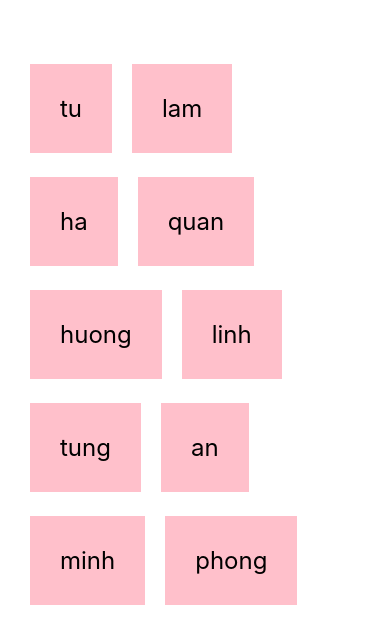
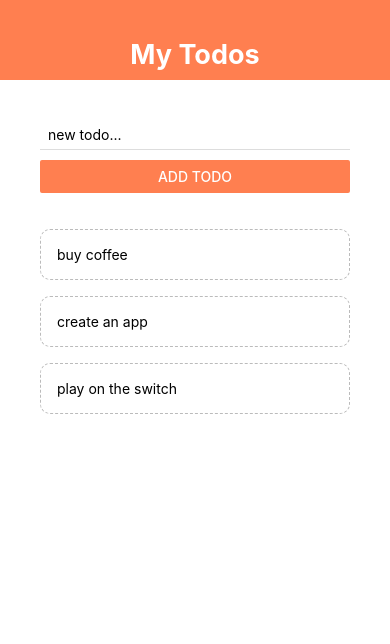
Before and after one commit to thuyhu1080/NinjaRN, a React Native app: screen / in a window 390 px wide. Shown: the top 644 px of the page. Built offline with nearby package versions, Linux system fonts and the light colour scheme.

Commit message:
Add Todo

```diff
--- a/App.js
+++ b/App.js
@@ -1,49 +1,48 @@
 import React, { useState } from 'react';
-import { StyleSheet, Text, View, FlatList, TouchableOpacity } from 'react-native';
+import { StyleSheet, Text, View, FlatList, } from 'react-native';
+import Header from './components/header';
+import TodoItem from './components/todoItem';
+import AddTodo from './components/addTodo'
 
 export default function App() {
-  const [people, setPeople] = useState([
-    { name: 'tu', id: '1' },
-    { name: 'lam', id: '2' },
-    { name: 'ha', id: '3' },
-    { name: 'quan', id: '4' },
-    { name: 'huong', id: '5' },
-    { name: 'linh', id: '6' },
-    { name: 'tung', id: '7' },
-    { name: 'an', id: '8' },
-    { name: 'minh', id: '9' },
-    { name: 'phong', id: '10' },
+  const [todos, setTodos] = useState([
+    { text: 'buy coffee', key: '1'},
+    { text: 'create an app', key: '2'},
+    { text: 'play on the switch', key: '3'}
   ]);
 
-  const pressHandler = (id) => {
-    console.log(id);
-    setPeople((prevPeople) => {
-      return prevPeople.filter(person => person.id != id)
+  const pressHandler = (key) => {
+    setTodos((prevTodos) => {
+      return prevTodos.filter(todo => todo.key != key);
+    });
+  }
+
+  const submitHandler = (text) => {
+    setTodos((prevTodos) => {
+      return [
+        { text: text, key: Math.random().toString() },
+      ]
+
     })
   }
 
   return (
     <View style={styles.container}>
+      {/* header */}
+      <Header />
+      <View style={styles.content}>
+        <AddTodo submitHandler={submitHandler} />
+        {/* to form */}
+        <View style={styles.list}>
+          <FlatList
+            data={todos}
+            renderItem={({ item }) => (
+              <TodoItem item={item} pressHandler={pressHandler}/>
+            )}
+          />
+        </View>
+      </View>
 
-      <FlatList
-      numColumns={2}
-      keyExtractor={(item) => item.id}
-        data={people}
-        renderItem={({ item }) => (
-          <TouchableOpacity onPress={() => pressHandler(item.id)}>
-            <Text style={styles.item}>{item.name}</Text>
-          </TouchableOpacity>
-        )}
-      />
-      {/* <ScrollView>
-    { people.map(item => {
-      return (
-        <View key={item.key}>
-          <Text style={styles.item}>{item.name}</Text>
-        </View>
-      )
-    })}
-    </ScrollView> */}
     </View>
   );
 }
@@ -52,17 +51,16 @@
   container: {
     flex: 1,
     backgroundColor: '#fff',
-    paddingTop: 40,
-    paddingHorizontal: 20
     // alignItems: 'center',
     // justifyContent: 'center',
   },
-  item: {
-    marginTop: 24,
-    padding: 30,
-    backgroundColor: 'pink',
-    fontSize: 24,
-    marginHorizontal: 10,
-    marginTop: 24,
+
+  content: {
+    padding: 40,
+
+  },
+
+  list: {
+    marginTop: 20,
   }
 });
--- /dev/null
+++ b/components/addTodo.js
@@ -0,0 +1,32 @@
+import React, { useState } from 'react';
+import {StyleSheet, Text, View, TextInput, Button } from 'react-native';
+
+export default function AddTodo({ submitHandler }) {
+    const [text, setText] = useState('');
+
+    const changeHandler = (val) => {
+        setText(val);
+    }
+
+    return (
+        <View>
+            <TextInput
+                style={styles.input}
+                placeholder='new todo...'
+                onChangeText={changeHandler}
+            />
+            <Button onPress={() => submitHandler(text)} title='add todo' color='coral' />
+        </View>
+    )
+}
+
+const styles = StyleSheet.create({
+    input: {
+        marginBottom: 10,
+        paddingHorizontal: 8,
+        paddingVertical: 6,
+        borderBottomWidth: 1,
+        borderBottomColor: '#ddd'
+
+    }
+})
--- /dev/null
+++ b/components/header.js
@@ -0,0 +1,25 @@
+import React from 'react';
+import { StyleSheet, Text, View,} from 'react-native';
+
+export default function Header() {
+    return (
+        <View style={styles.header}>
+            <Text style={styles.title}>My Todos</Text>
+        </View>
+    )
+}
+
+const styles = StyleSheet.create({
+    header: {
+        height: 80,
+        paddingTop: 38,
+        backgroundColor: 'coral'
+    },
+
+    title: {
+        textAlign: 'center',
+        color: '#fff',
+        fontSize: 27,
+        fontWeight: 'bold'
+    }
+});
--- /dev/null
+++ b/components/todoItem.js
@@ -0,0 +1,21 @@
+import React from 'react';
+import {StyleSheet, Text, TouchableOpacity, } from 'react-native';
+
+export default function TodoItem({ item, pressHandler }) {
+    return (
+        <TouchableOpacity onPress={() => pressHandler(item.key)}>
+            <Text style={styles.item}>{item.text}</Text>
+        </TouchableOpacity>
+    )
+}
+
+const styles = StyleSheet.create({
+    item: {
+        padding: 16,
+        marginTop: 16,
+        borderColor: '#bbb',
+        borderWidth: 1,
+        borderStyle: 'dashed',
+        borderRadius: 10
+    }
+})
```
